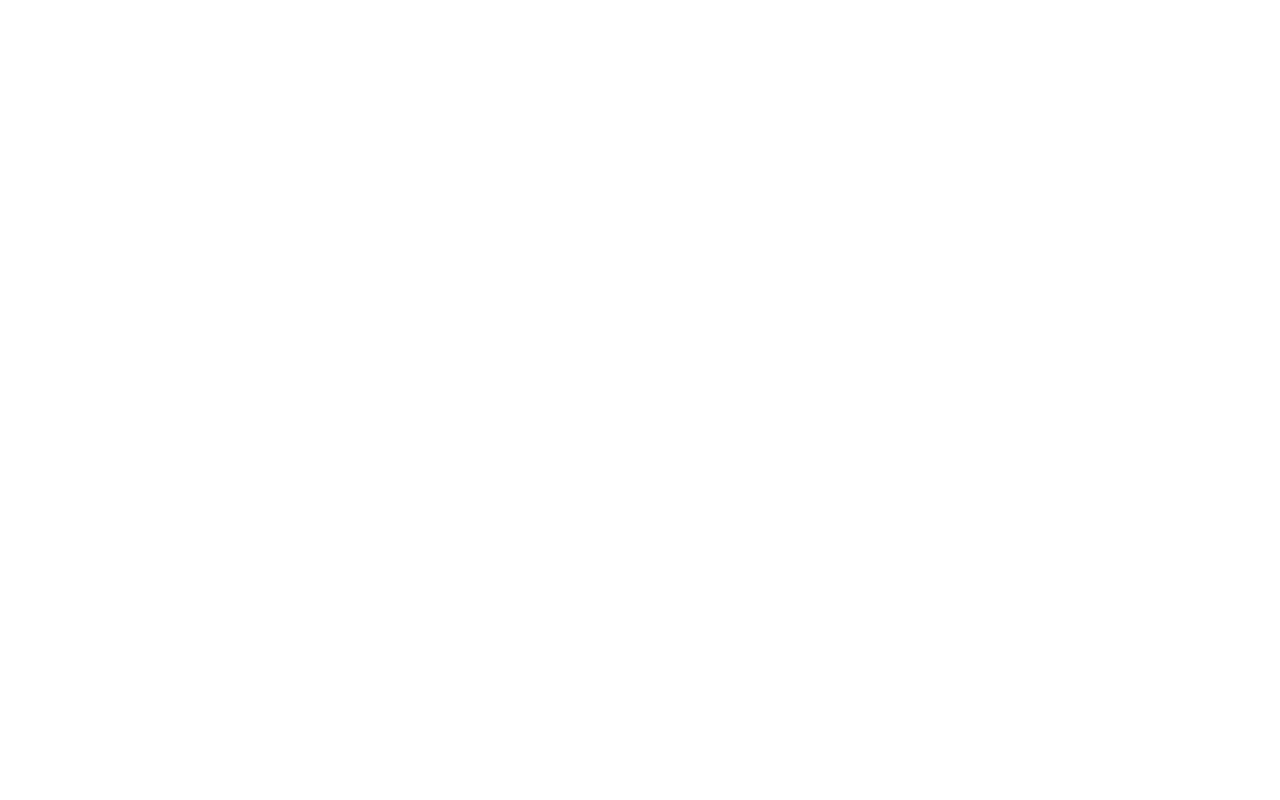
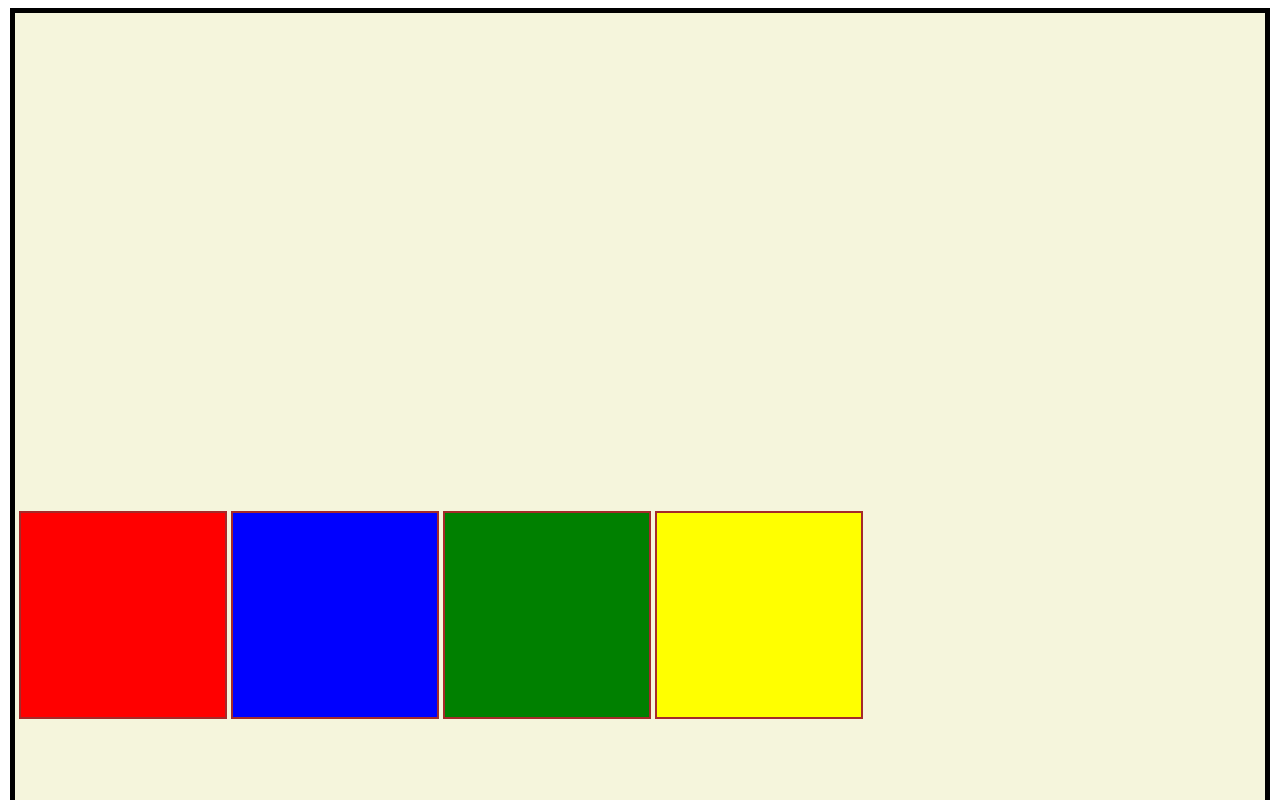
Before and after one commit to Aditya-855/Web-Development, a plain HTML site: page CSS/FlexBox/index.html in a window 1280 px wide. Shown: the top 800 px of the page. Drawn offline with Linux system fonts and the light colour scheme.

Commit message:
Flexbox layout

```diff
--- a/CSS/FlexBox/index.html
+++ b/CSS/FlexBox/index.html
@@ -3,13 +3,57 @@
 <head>
     <meta charset="UTF-8">
     <meta name="viewport" content="width=device-width, initial-scale=1.0">
-    <title>Document</title>
+    <title>Flex Box</title>
     <style>
+        .container {
+            /* display: flex;
+            justify-content: space-around;
+            align-items: center;
+            height: 100vh; */
+            background-color: beige;
+            border: 5px solid black;
+            margin: 2px;
+            padding: 2px;
+            display: flex;
+            flex-direction: row;
+            height: 1200px;
+            flex-wrap: wrap;
+            justify-content: start;
+            align-items:start;
+            align-content: center;
+        }
 
+        .box {
+            width: 200px;
+            height: 200px;
+            border: 2px solid brown;
+            margin: 2px;
+            padding: 2px;
+        }
+
+        #box1 {
+            background-color: red;
+        }
+
+        #box2 {
+            background-color: blue;
+        }
+
+        #box3 {
+            background-color: green;
+        }
+
+        #box4 {
+            background-color: yellow;
+        }
     </style>
 </head>
 <body>
     <div class="container">
+        <div class="box" id="box1"></div>
+        <div class="box" id="box2"></div>
+        <div class="box" id="box3"></div>
+        <div class="box" id="box4"></div>
     </div>
 </body>
 </html>
--- a/JavaScript/test.js
+++ b/JavaScript/test.js
@@ -1 +1 @@
-console.log("js")
+console.log("Hello World");
```
